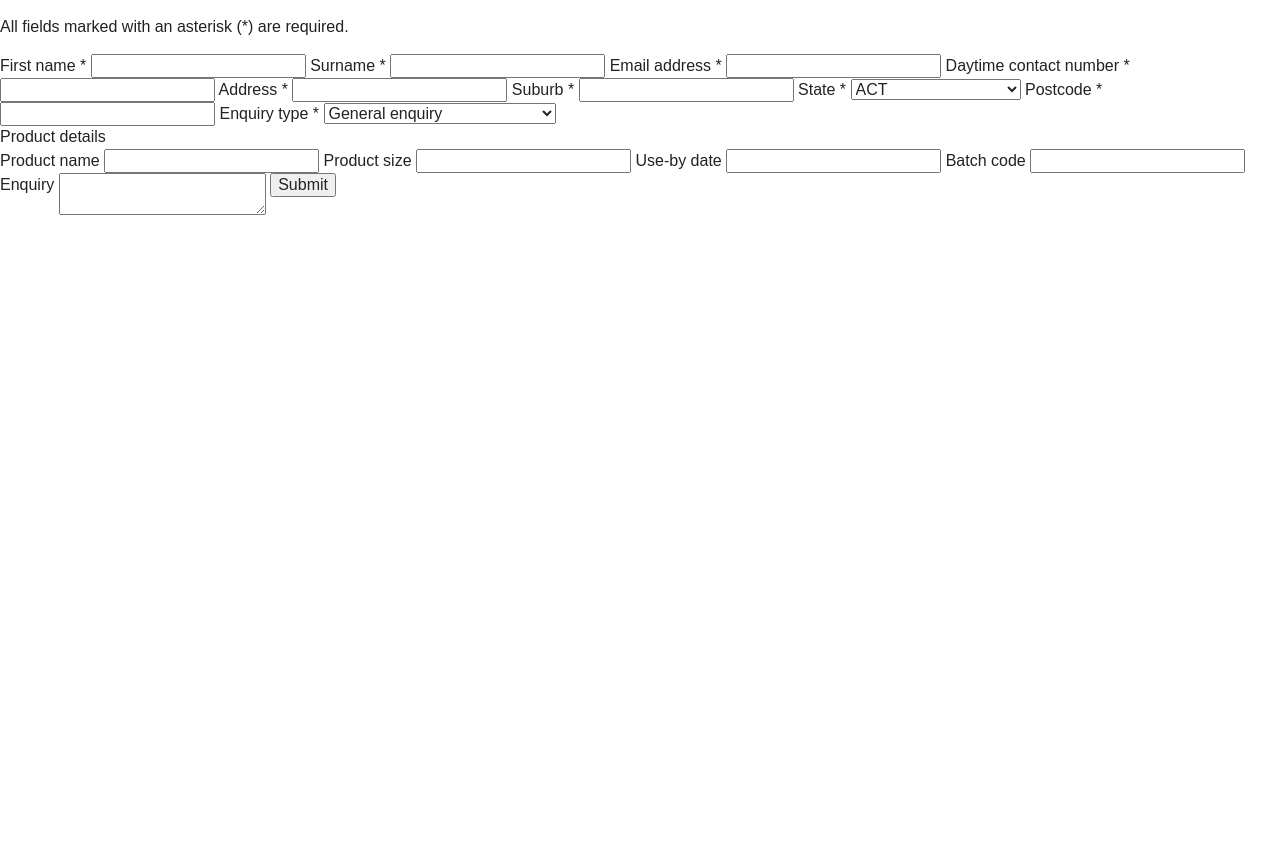
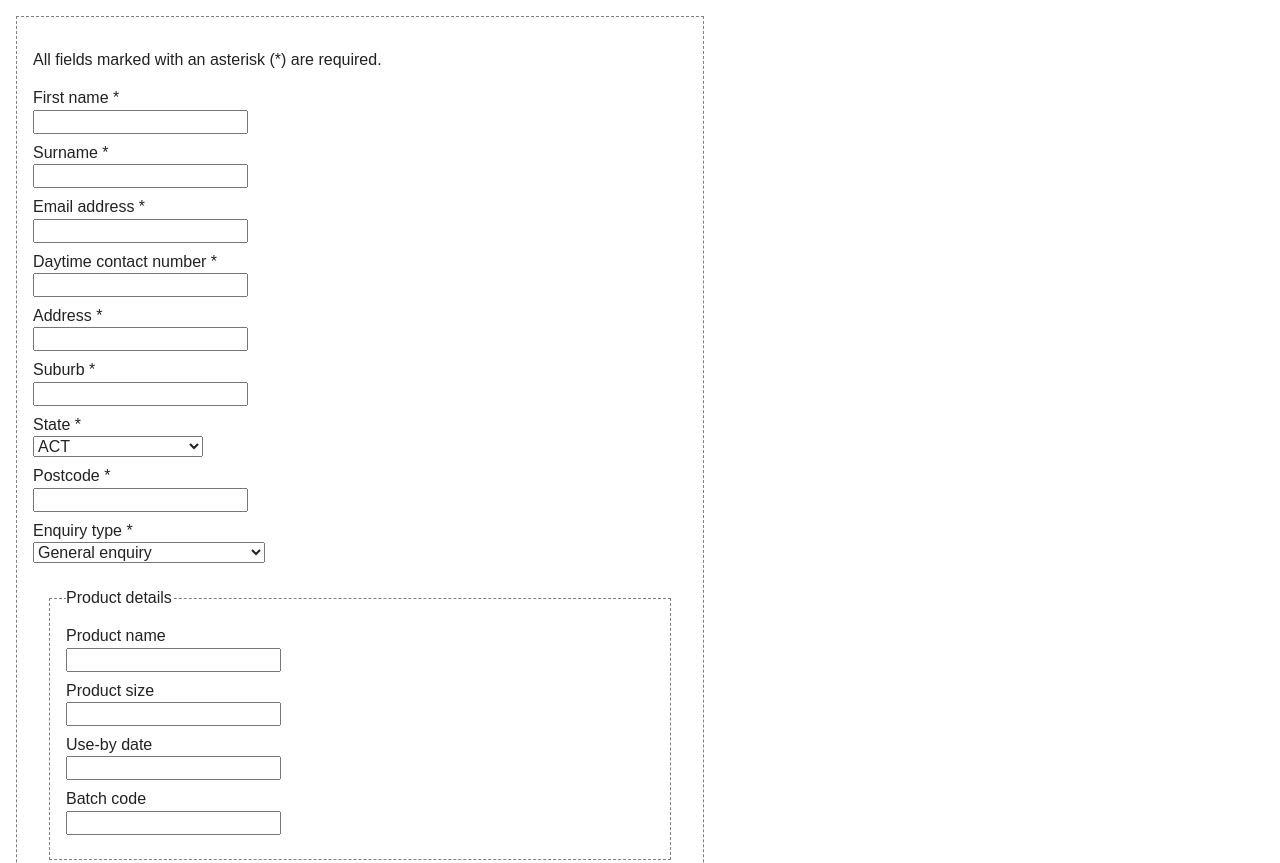
Before and after one commit to petronbot/The-Monkeys-Technical-Test, a plain HTML site: page index.html in a window 1280 px wide. Shown: the top 863 px of the page. Before the commit the page ends 800 px from the top, so only its background shows below. Drawn offline with Linux system fonts and the light colour scheme.

Commit message:
Basic CSS added

```diff
--- a/index.html
+++ b/index.html
@@ -17,6 +17,29 @@
             <script src="//html5shiv.googlecode.com/svn/trunk/html5.js"></script>
             <script>window.html5 || document.write('<script src="js/vendor/html5shiv.js"><\/script>')</script>
         <![endif]-->
+
+        <!-- In-page CSS/JS bad but instructions said 'single page' so here 'tis! -->
+
+        <style>
+            /* I know the instructions said no styling, but this is just here for legibility. */
+            form {
+                max-width: 45em;
+            }
+            input,
+            textarea,
+            select {
+                margin: 0 0 0.5em;
+            }
+            label,
+            input {
+                display: block;
+            }
+            fieldset {
+                margin: 1em;
+                padding: 1em;
+                border: 1px dashed gray;
+            }
+        </style>
 
     </head>
     <body>
```
